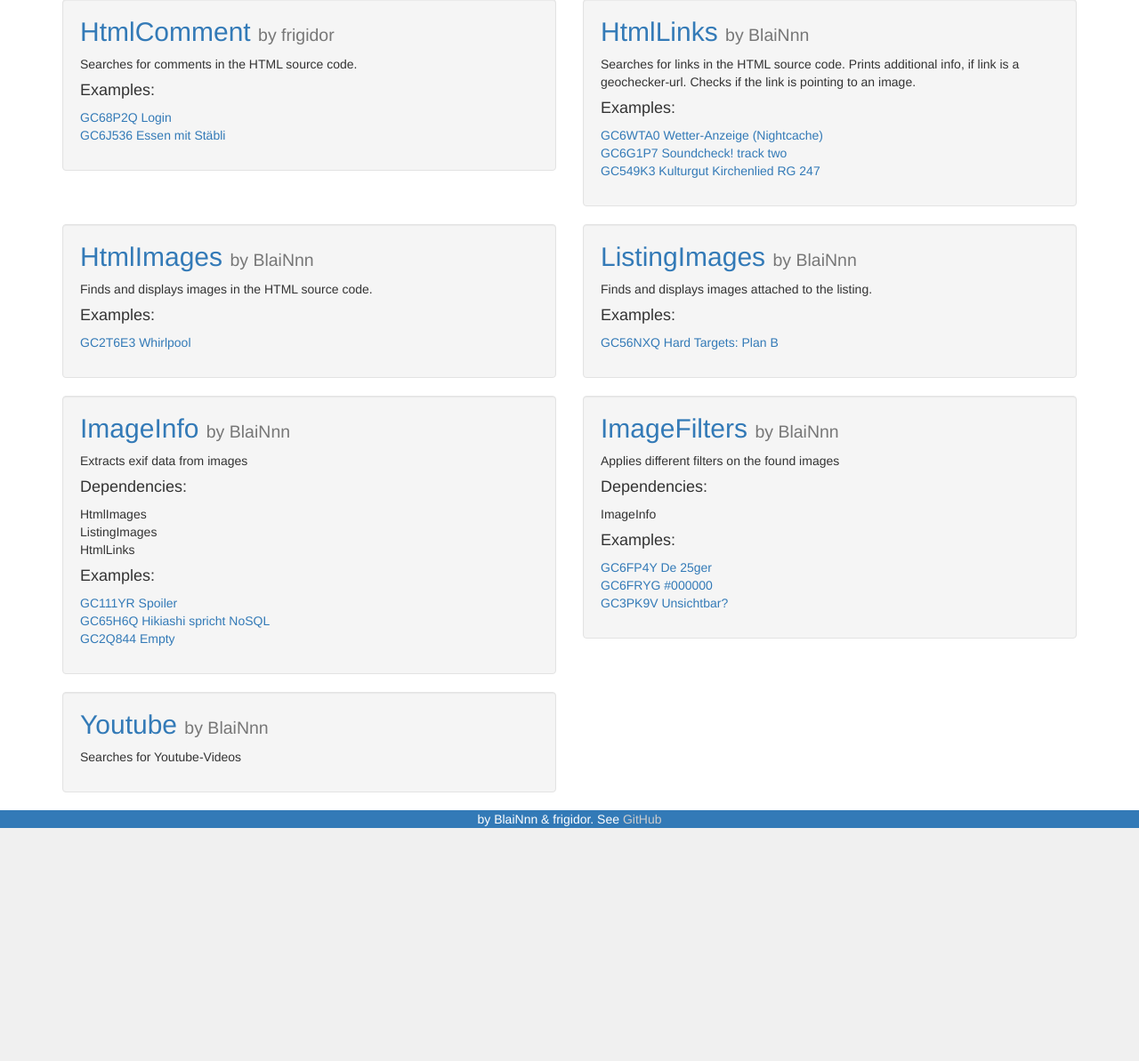
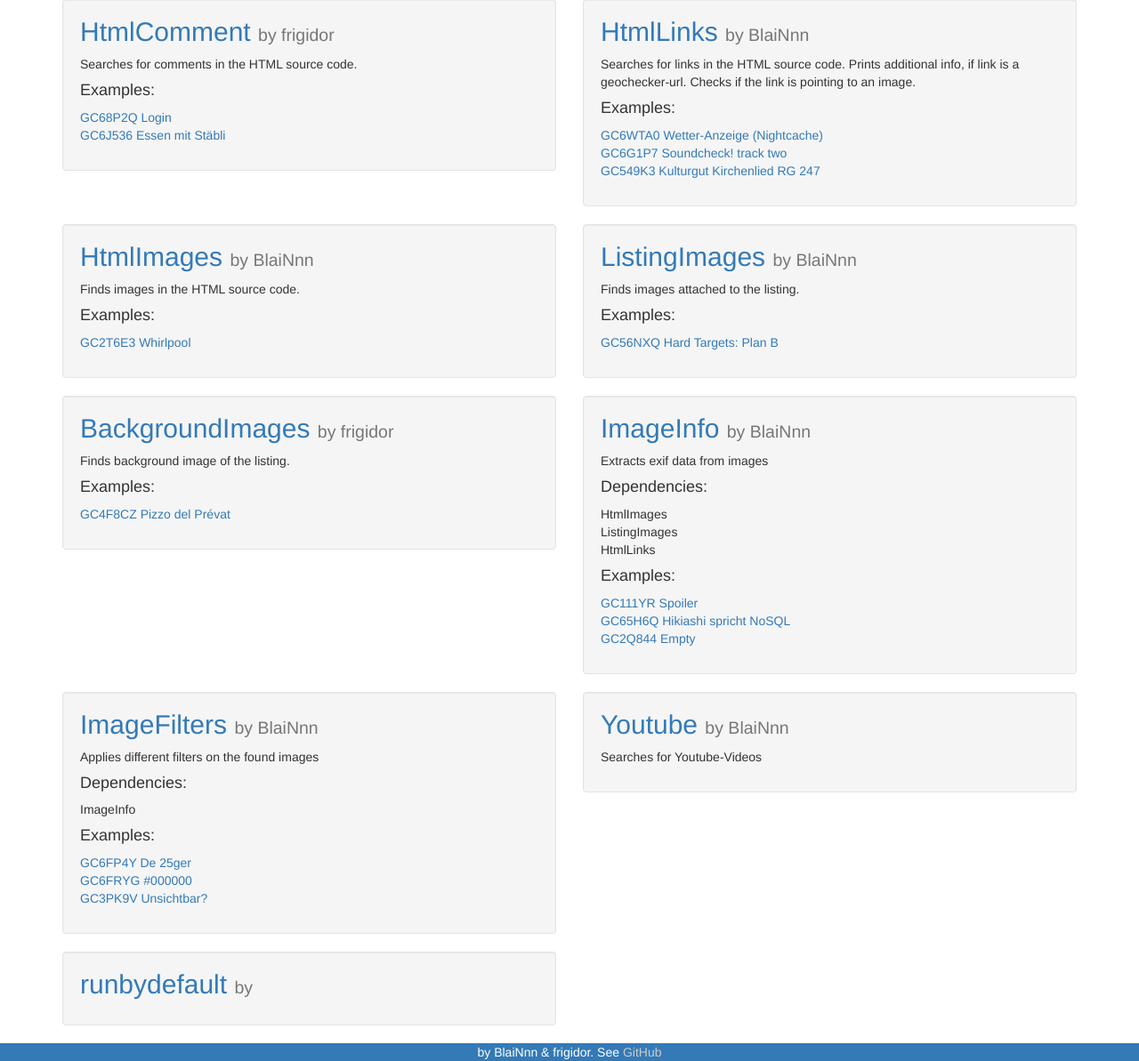
Before and after one commit to pascalbuehler/gc-analyzer, a PHP site: page / in a window 1280 px wide. Shown: the part 380-1573 px from the top of the page at 89% size. Before the commit the page ends 1311 px from the top, so only its background shows below. Run offline with PHP 8.4, Linux system fonts and the light colour scheme; some libraries are stand-ins or nearby versions.

Commit message:
Plugin BackgroundImages / PluginConfig: run by default

```diff
--- a/Config/plugins.php
+++ b/Config/plugins.php
@@ -13,7 +13,8 @@
         'examples' => [
             'GC40' => 'Geocache',
         ],
-        'author' => 'BlaiNnn'
+        'author' => 'BlaiNnn',
+        'runbydefault' => true,
     ],
     'HtmlSource' => [
         'class' => Plugin\HtmlSource\HtmlSource::class,
@@ -27,7 +28,8 @@
         'examples' => [
             'GC40' => 'Geocache',
         ],
-        'author' => 'frigidor'
+        'author' => 'frigidor',
+        'runbydefault' => true,
     ],
     'HtmlComment' => [
         'class' => Plugin\HtmlComment\HtmlComment::class,
@@ -42,7 +44,8 @@
             'GC68P2Q' => 'Login',
             'GC6J536' => 'Essen mit Stäbli',
         ],
-        'author' => 'frigidor'
+        'author' => 'frigidor',
+        'runbydefault' => true,
     ],
     'HtmlLinks' => [
         'class' => Plugin\HtmlLinks\HtmlLinks::class,
@@ -58,7 +61,8 @@
             'GC6G1P7' => 'Soundcheck! track two',
             'GC549K3' => 'Kulturgut Kirchenlied RG 247',
         ],
-        'author' => 'BlaiNnn'
+        'author' => 'BlaiNnn',
+        'runbydefault' => true,
     ],
     'HtmlImages' => [
         'class' => Plugin\HtmlImages\HtmlImages::class,
@@ -68,11 +72,12 @@
                 'LongDescription',
             ]
         ],
-        'description' => 'Finds and displays images in the HTML source code.',
+        'description' => 'Finds images in the HTML source code.',
         'examples' => [
             'GC2T6E3' => 'Whirlpool',
         ],
-        'author' => 'BlaiNnn'
+        'author' => 'BlaiNnn',
+        'runbydefault' => true,
     ],
     'ListingImages' => [
         'class' => Plugin\ListingImages\ListingImages::class,
@@ -81,11 +86,26 @@
                 'Images'
             ]
         ],
-        'description' => 'Finds and displays images attached to the listing.',
+        'description' => 'Finds images attached to the listing.',
         'examples' => [
             'GC56NXQ' => 'Hard Targets: Plan B',
         ],
-        'author' => 'BlaiNnn'
+        'author' => 'BlaiNnn',
+        'runbydefault' => true,
+    ],
+    'BackgroundImages' => [
+        'class' => Plugin\BackgroundImages\BackgroundImages::class,
+        'parameters' => [
+            'fields' => [
+                'Images'
+            ]
+        ],
+        'description' => 'Finds background image of the listing.',
+        'examples' => [
+            'GC4F8CZ' => 'Pizzo del Prévat',
+        ],
+        'author' => 'frigidor',
+        'runbydefault' => true,
     ],
     'ImageInfo' => [
         'class' => Plugin\ImageInfo\ImageInfo::class,
@@ -99,6 +119,7 @@
                 'HtmlImages',
                 'ListingImages',
                 'HtmlLinks::Images',
+                'BackgroundImages',
             ]
         ],
         'description' => 'Extracts exif data from images',
@@ -107,7 +128,8 @@
             'GC65H6Q' => 'Hikiashi spricht NoSQL',
             'GC2Q844' => 'Empty',
         ],
-        'author' => 'BlaiNnn'
+        'author' => 'BlaiNnn',
+        'runbydefault' => true,
     ],
     'ImageFilters' => [
         'class' => Plugin\ImageFilters\ImageFilters::class,
@@ -125,7 +147,8 @@
             'GC6FRYG' => '#000000',
             'GC3PK9V' => 'Unsichtbar?',
         ],
-        'author' => 'BlaiNnn'
+        'author' => 'BlaiNnn',
+        'runbydefault' => true,
     ],
     'Youtube' => [
         'class' => Plugin\YoutubeSearch\YoutubeSearch::class,
@@ -135,6 +158,7 @@
             ]
         ],
         'description' => 'Searches for Youtube-Videos',
-        'author' => 'BlaiNnn'
+        'author' => 'BlaiNnn',
     ],
+    'runbydefault' => true,
 ];
--- a/index.php
+++ b/index.php
@@ -67,10 +67,14 @@
         if(isset($config['plugins']) && is_array($config['plugins']) && count($config['plugins'])>0) {
             $runnedPlugins = [];
             foreach($config['plugins'] as $pluginName => $pluginConfig) {
-                // Load plugin
+                // Check plugin
                 if(!isset($pluginConfig['class'])) {
                     continue;
                 }
+                if(isset($pluginConfig['runbydefault']) && $pluginConfig['runbydefault']===false) {
+                    continue;
+                }
+                // Load plugin
                 $parameters = isset($pluginConfig['parameters']) ? $pluginConfig['parameters'] : [];
                 $plugin = new $pluginConfig['class']($data, $parameters);
                 // Check plugin
```
Also changed, not shown: Plugin/BackgroundImages/BackgroundImages.php (added, +36 -0 lines).
